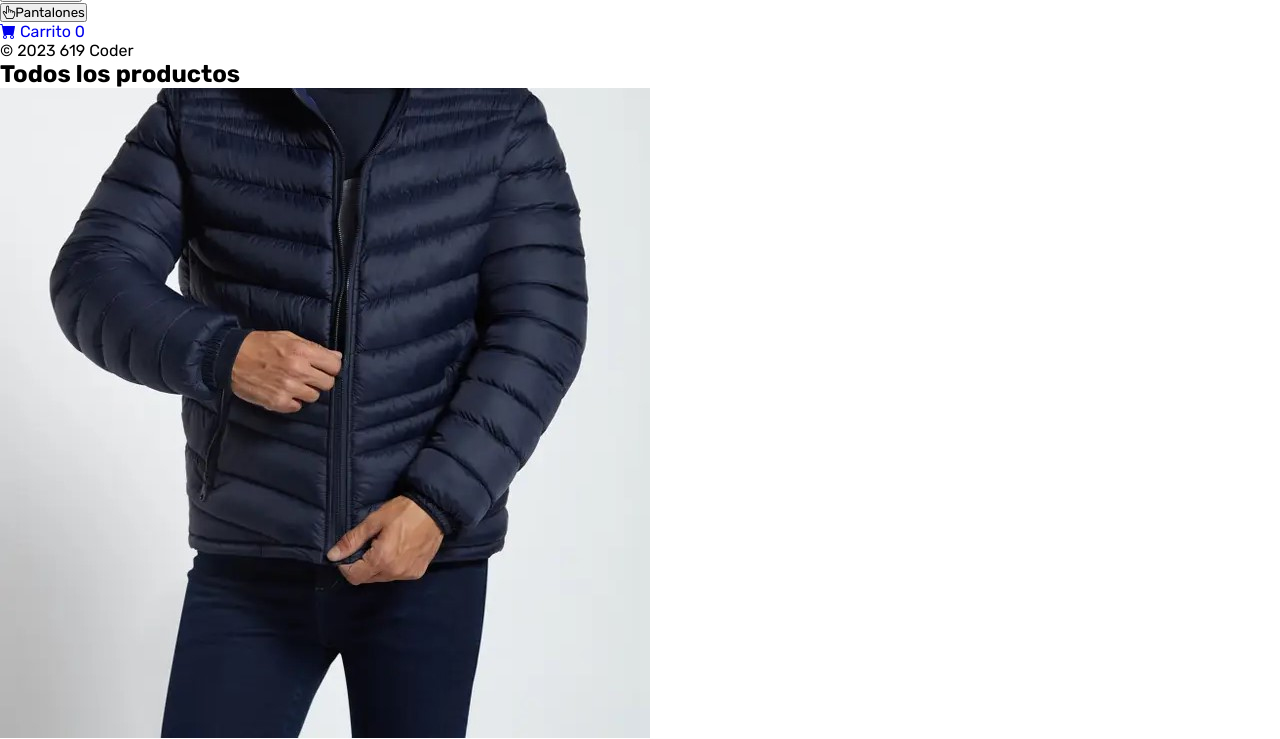
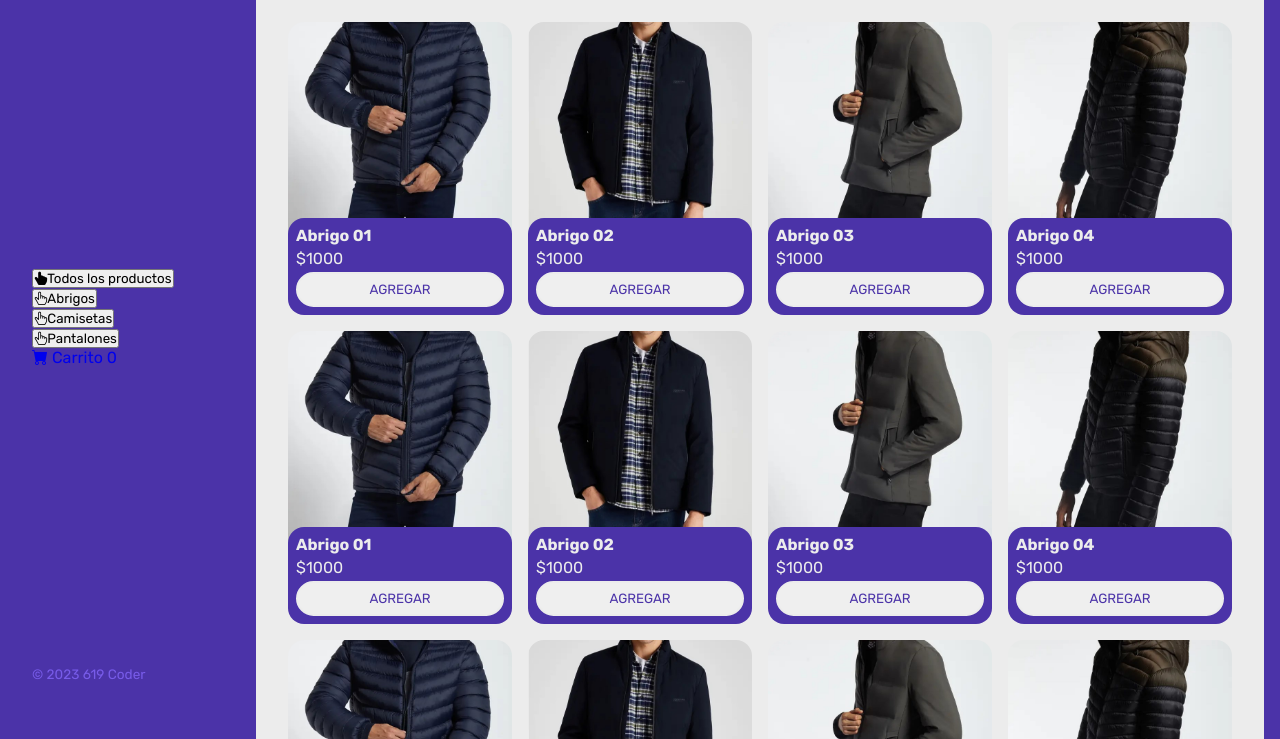
Before and after one commit to juanc619/E-commerce, a plain HTML site: page index.html in a window 1280 px wide. Shown: the part 86-825 px from the top of the page. Drawn offline with nearby package versions, Linux system fonts and the light colour scheme.

Commit message:
update style

```diff
--- a/css/main.css
+++ b/css/main.css
@@ -27,3 +27,86 @@ ul {
 a {
     text-decoration: none;
 }
+
+.wrapper {
+    display: grid;
+    grid-template-columns: 1fr 4fr;
+    background-color: var(--clr-main);
+}
+
+aside {
+    padding: 2rem;
+    color: var(--clr-white);
+    position: sticky;
+    top: 0;
+    height: 100vh;
+    display: flex;
+    flex-direction: column;
+    justify-content: space-between;
+}
+
+.logo {
+    font-weight: 400;
+    font-size: 1.2rem;
+}
+
+.texto-footer {
+    color: var(--clr-main-light);
+    font-size: .85rem;
+}
+
+main {
+    background-color: var(--clr-white);
+    margin: 1rem;
+    margin-left: 0;
+    border-radius: 2rem;
+    padding: 2rem;
+}
+
+.titulo-principal {
+    color: var(--clr-main);
+    margin-bottom: 2rem;
+}
+
+.contenedor-productos {
+    display: grid;
+    grid-template-columns: repeat(4, 1fr);
+    gap: 1rem;
+}
+
+.producto-imagen {
+    max-width: 100%;
+    border-radius: 1rem;
+}
+
+.producto-detalles {
+    background-color: var(--clr-main);
+    color: var(--clr-white);
+    padding: .5rem;
+    border-radius: 1rem;
+    margin-top: -2rem;
+    position: relative;
+    display: flex;
+    flex-direction: column;
+    gap: .25rem;
+}
+
+.producto-titulo {
+    font-size: 1rem;
+}
+
+.producto-agregar {
+    border: 0;
+    border-left-color: var(--clr-white);
+    color: var(--clr-main);
+    padding: .5rem;
+    text-transform: uppercase;
+    border-radius: 2rem;
+    border: 2px solid var(--clr-white);
+}
+
+.producto-agregar:hover {
+    background-color: var(--clr-main);
+    color: var(--clr-white);
+    cursor: pointer;
+}
```
